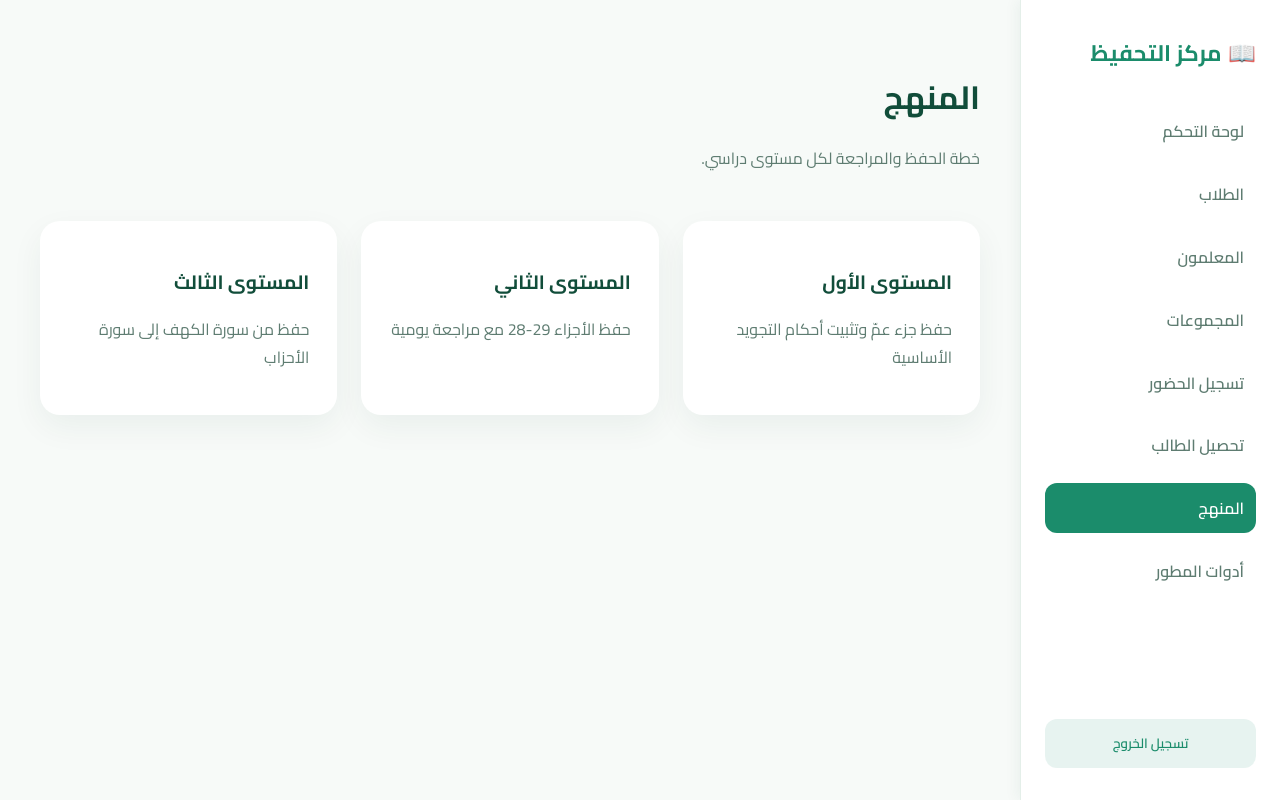
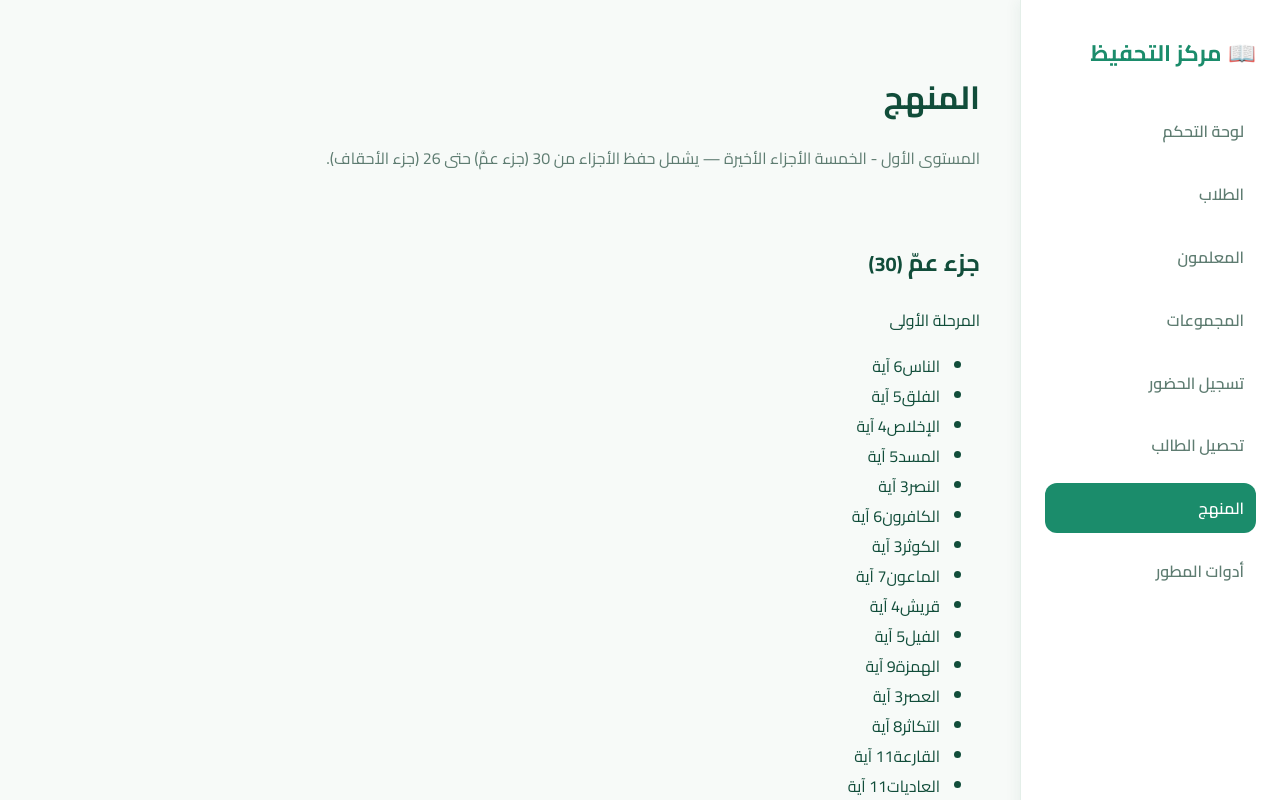
Before and after one commit to MohdKhalil98/quran-center, a React (Create React App) app in the folder quran-center/: page /curriculum in a window 1280 px wide. Shown: the top 800 px of the page. Built offline with nearby package versions, Linux system fonts and the light colour scheme; no server answers; sample sign-in values are in the browser's storage.

Commit message:
feat: Refactor Curriculum component to use curriculumData and enhance structure

```diff
--- /dev/null
+++ b/quran-center/src/data/curriculumData.ts
@@ -0,0 +1,112 @@
+const curriculumData = {
+  id: 1,
+  اسم_المستوى: "المستوى الأول - الخمسة الأجزاء الأخيرة",
+  الوصف: "يشمل حفظ الأجزاء من 30 (جزء عمَّ) حتى 26 (جزء الأحقاف).",
+  الأجزاء: [
+    {
+      جزء_id: 30,
+      المرحلة: "المرحلة الأولى",
+      اسم_الجزء: "جزء عمّ",
+      السور: [
+        { اسم_السورة: "الناس", عدد_الآيات: 6 },
+        { اسم_السورة: "الفلق", عدد_الآيات: 5 },
+        { اسم_السورة: "الإخلاص", عدد_الآيات: 4 },
+        { اسم_السورة: "المسد", عدد_الآيات: 5 },
+        { اسم_السورة: "النصر", عدد_الآيات: 3 },
+        { اسم_السورة: "الكافرون", عدد_الآيات: 6 },
+        { اسم_السورة: "الكوثر", عدد_الآيات: 3 },
+        { اسم_السورة: "الماعون", عدد_الآيات: 7 },
+        { اسم_السورة: "قريش", عدد_الآيات: 4 },
+        { اسم_السورة: "الفيل", عدد_الآيات: 5 },
+        { اسم_السورة: "الهمزة", عدد_الآيات: 9 },
+        { اسم_السورة: "العصر", عدد_الآيات: 3 },
+        { اسم_السورة: "التكاثر", عدد_الآيات: 8 },
+        { اسم_السورة: "القارعة", عدد_الآيات: 11 },
+        { اسم_السورة: "العاديات", عدد_الآيات: 11 },
+        { اسم_السورة: "الزلزلة", عدد_الآيات: 8 },
+        { اسم_السورة: "البينة", عدد_الآيات: 8 },
+        { اسم_السورة: "القدر", عدد_الآيات: 5 },
+        { اسم_السورة: "العلق", عدد_الآيات: 19 },
+        { اسم_السورة: "التين", عدد_الآيات: 8 },
+        { اسم_السورة: "الشرح", عدد_الآيات: 8 },
+        { اسم_السورة: "الضحى", عدد_الآيات: 11 },
+        { اسم_السورة: "الليل", عدد_الآيات: 21 },
+        { اسم_السورة: "الشمس", عدد_الآيات: 15 },
+        { اسم_السورة: "البلد", عدد_الآيات: 20 },
+        { اسم_السورة: "الفجر", عدد_الآيات: 30 },
+        { اسم_السورة: "الغاشية", عدد_الآيات: 26 },
+        { اسم_السورة: "الأعلى", عدد_الآيات: 19 },
+        { اسم_السورة: "الطارق", عدد_الآيات: 17 },
+        { اسم_السورة: "البروج", عدد_الآيات: 22 },
+        { اسم_السورة: "الانشقاق", عدد_الآيات: 25 },
+        { اسم_السورة: "المطففين", عدد_الآيات: 36 },
+        { اسم_السورة: "الانفطار", عدد_الآيات: 19 },
+        { اسم_السورة: "التكوير", عدد_الآيات: 29 },
+        { اسم_السورة: "عبس", عدد_الآيات: 42 },
+        { اسم_السورة: "النازعات", عدد_الآيات: 46 },
+        { اسم_السورة: "النبأ", عدد_الآيات: 40 }
+      ]
+    },
+    {
+      جزء_id: 29,
+      المرحلة: "المرحلة الثانية",
+      اسم_الجزء: "جزء تبارك",
+      السور: [
+        { اسم_السورة: "المرسلات", عدد_الآيات: 50 },
+        { اسم_السورة: "الإنسان", عدد_الآيات: 31 },
+        { اسم_السورة: "القيامة", عدد_الآيات: 40 },
+        { اسم_السورة: "المدثر", عدد_الآيات: 56 },
+        { اسم_السورة: "المزمل", عدد_الآيات: 20 },
+        { اسم_السورة: "الجن", عدد_الآيات: 28 },
+        { اسم_السورة: "نوح", عدد_الآيات: 28 },
+        { اسم_السورة: "المعارج", عدد_الآيات: 44 },
+        { اسم_السورة: "الحاقة", عدد_الآيات: 52 },
+        { اسم_السورة: "القلم", عدد_الآيات: 52 },
+        { اسم_السورة: "الملك", عدد_الآيات: 30 }
+      ]
+    },
+    {
+      جزء_id: 28,
+      المرحلة: "المرحلة الثالثة",
+      اسم_الجزء: "جزء قد سمع",
+      السور: [
+        { اسم_السورة: "التحريم", عدد_الآيات: 12 },
+        { اسم_السورة: "الطلاق", عدد_الآيات: 12 },
+        { اسم_السورة: "التغابن", عدد_الآيات: 18 },
+        { اسم_السورة: "المنافقون", عدد_الآيات: 11 },
+        { اسم_السورة: "الصف", عدد_الآيات: 14 },
+        { اسم_السورة: "الجمعة", عدد_الآيات: 11 },
+        { اسم_السورة: "الممتحنة", عدد_الآيات: 13 },
+        { اسم_السورة: "الحشر", عدد_الآيات: 24 },
+        { اسم_السورة: "المجادلة", عدد_الآيات: 22 }
+      ]
+    },
+    {
+      جزء_id: 27,
+      المرحلة: "المرحلة الرابعة",
+      اسم_الجزء: "جزء الذاريات",
+      السور: [
+        { اسم_السورة: "الحديد", عدد_الآيات: 29 },
+        { اسم_السورة: "الواقعة", عدد_الآيات: 96 },
+        { اسم_السورة: "القمر", عدد_الآيات: 55 },
+        { اسم_السورة: "النجم", عدد_الآيات: 62 },
+        { اسم_السورة: "الطور", عدد_الآيات: 49 },
+        { اسم_السورة: "الذاريات", عدد_الآيات: 60 }
+      ]
+    },
+    {
+      جزء_id: 26,
+      المرحلة: "المرحسة الخامسة",
+      اسم_الجزء: "جزء الأحقاف",
+      السور: [
+        { اسم_السورة: "ق", عدد_الآيات: 45 },
+        { اسم_السورة: "الحجرات", عدد_الآيات: 18 },
+        { اسم_السورة: "الفتح", عدد_الآيات: 29 },
+        { اسم_السورة: "محمد", عدد_الآيات: 38 },
+        { اسم_السورة: "الأحقاف", عدد_الآيات: 35 }
+      ]
+    }
+  ]
+};
+
+export default curriculumData;
--- a/quran-center/src/pages/Curriculum.tsx
+++ b/quran-center/src/pages/Curriculum.tsx
@@ -1,33 +1,36 @@
-const curriculum = [
-  {
-    stage: 'المستوى الأول',
-    focus: 'حفظ جزء عمّ وتثبيت أحكام التجويد الأساسية'
-  },
-  {
-    stage: 'المستوى الثاني',
-    focus: 'حفظ الأجزاء 29-28 مع مراجعة يومية'
-  },
-  {
-    stage: 'المستوى الثالث',
-    focus: 'حفظ من سورة الكهف إلى سورة الأحزاب'
-  }
-];
+import curriculumData from '../data/curriculumData';
 
-const Curriculum = () => (
+const Curriculum = () => {
+  const { اسم_المستوى, الوصف, الأجزاء } = curriculumData;
+
+  return (
     <section className="page">
       <header className="page__header">
         <h1>المنهج</h1>
-      <p>خطة الحفظ والمراجعة لكل مستوى دراسي.</p>
+        <p>{اسم_المستوى} — {الوصف}</p>
       </header>
-    <div className="card-list">
-      {curriculum.map((item) => (
-        <article key={item.stage} className="info-card">
-          <h2>{item.stage}</h2>
-          <p>{item.focus}</p>
+
+      <div className="curriculum-list">
+        {الأجزاء.map((جزء) => (
+          <article key={جزء.جزء_id} className="curriculum-part card">
+            <header className="part-header">
+              <h2>{جزء.اسم_الجزء} <small>({جزء.جزء_id})</small></h2>
+              <div className="part-stage">{جزء.المرحلة}</div>
+            </header>
+
+            <ul className="sura-list">
+              {جزء.السور.map((سورة, idx) => (
+                <li key={idx} className="sura-row">
+                  <span className="sura-name">{سورة.اسم_السورة}</span>
+                  <span className="sura-verses">{سورة.عدد_الآيات} آية</span>
+                </li>
+              ))}
+            </ul>
           </article>
         ))}
       </div>
     </section>
   );
+};
 
 export default Curriculum;
```
Lines whose indentation alone changed are shown as unchanged.
